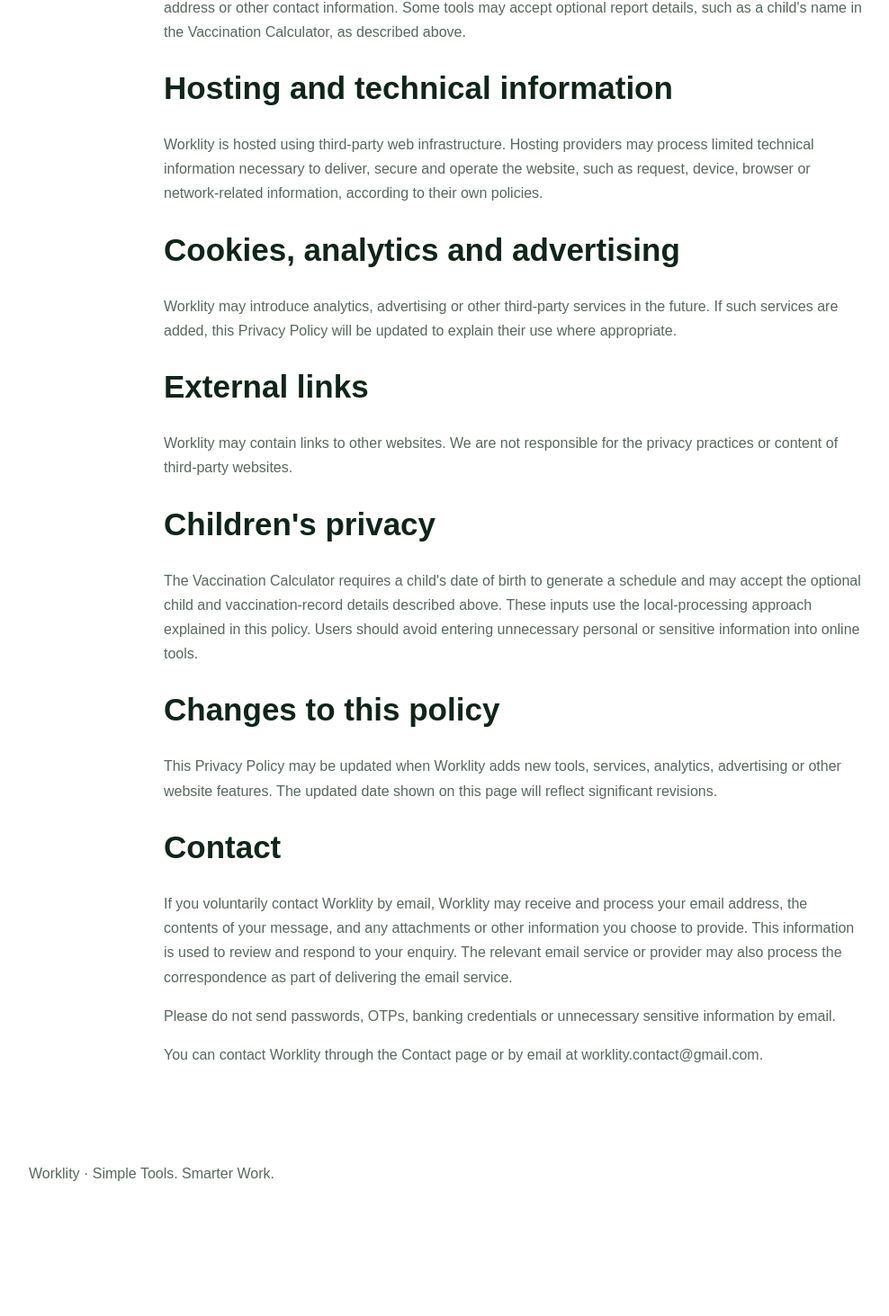
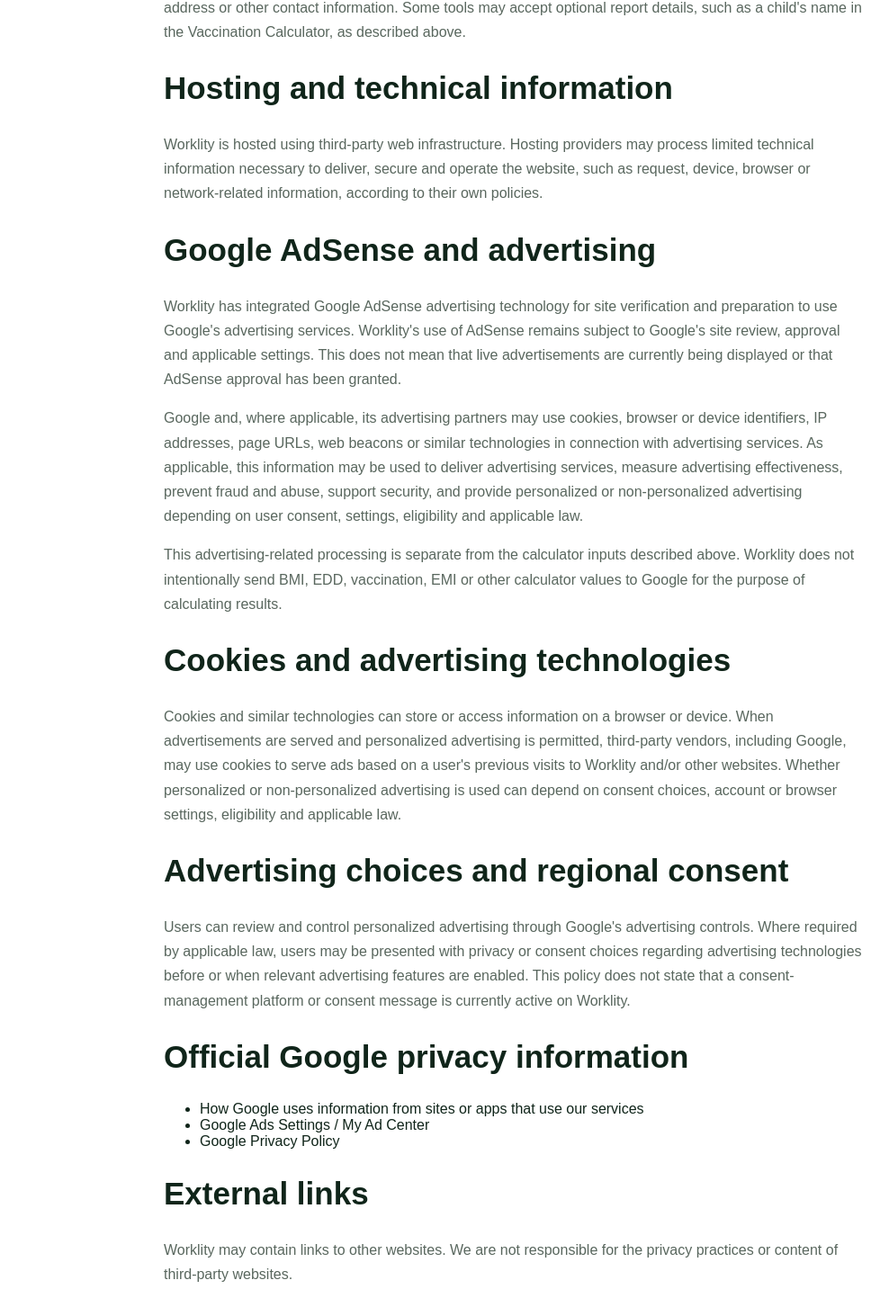
Before and after one commit to Arintri/worklity, a Next.js app: page /privacy-policy in a window 1280 px wide. Shown: the part 1284-2747 px from the top of the page at 90% size, without its empty margins (68-1056 px from the left). Before the commit the page ends 2648 px from the top, so only its background shows below. Built offline with nearby package versions, Linux system fonts and the light colour scheme.

Commit message:
Update privacy policy for AdSense integration

```diff
--- a/app/privacy-policy/page.js
+++ b/app/privacy-policy/page.js
@@ -47,7 +47,7 @@
 
       <section className="explain">
         <p>
-          <b>Last updated: September 5, 2026</b>
+          <b>Last updated: September 6, 2026</b>
         </p>
 
         <h2>Information you enter into our tools</h2>
@@ -135,14 +135,93 @@
           according to their own policies.
         </p>
 
-        <h2>Cookies, analytics and advertising</h2>
+        <h2>Google AdSense and advertising</h2>
 
         <p>
-          Worklity may introduce analytics, advertising or other
-          third-party services in the future. If such services are
-          added, this Privacy Policy will be updated to explain their
-          use where appropriate.
+          Worklity has integrated Google AdSense advertising technology
+          for site verification and preparation to use Google&apos;s
+          advertising services. Worklity&apos;s use of AdSense remains
+          subject to Google&apos;s site review, approval and applicable
+          settings. This does not mean that live advertisements are
+          currently being displayed or that AdSense approval has been
+          granted.
         </p>
+
+        <p>
+          Google and, where applicable, its advertising partners may use
+          cookies, browser or device identifiers, IP addresses, page URLs,
+          web beacons or similar technologies in connection with
+          advertising services. As applicable, this information may be
+          used to deliver advertising services, measure advertising
+          effectiveness, prevent fraud and abuse, support security, and
+          provide personalized or non-personalized advertising depending
+          on user consent, settings, eligibility and applicable law.
+        </p>
+
+        <p>
+          This advertising-related processing is separate from the
+          calculator inputs described above. Worklity does not
+          intentionally send BMI, EDD, vaccination, EMI or other
+          calculator values to Google for the purpose of calculating
+          results.
+        </p>
+
+        <h2>Cookies and advertising technologies</h2>
+
+        <p>
+          Cookies and similar technologies can store or access information
+          on a browser or device. When advertisements are served and
+          personalized advertising is permitted, third-party vendors,
+          including Google, may use cookies to serve ads based on a
+          user&apos;s previous visits to Worklity and/or other websites.
+          Whether personalized or non-personalized advertising is used can
+          depend on consent choices, account or browser settings,
+          eligibility and applicable law.
+        </p>
+
+        <h2>Advertising choices and regional consent</h2>
+
+        <p>
+          Users can review and control personalized advertising through
+          Google&apos;s advertising controls. Where required by applicable
+          law, users may be presented with privacy or consent choices
+          regarding advertising technologies before or when relevant
+          advertising features are enabled. This policy does not state
+          that a consent-management platform or consent message is
+          currently active on Worklity.
+        </p>
+
+        <h2>Official Google privacy information</h2>
+
+        <ul>
+          <li>
+            <a
+              href="https://policies.google.com/technologies/partner-sites"
+              target="_blank"
+              rel="noopener noreferrer"
+            >
+              How Google uses information from sites or apps that use our services
+            </a>
+          </li>
+          <li>
+            <a
+              href="https://myadcenter.google.com/"
+              target="_blank"
+              rel="noopener noreferrer"
+            >
+              Google Ads Settings / My Ad Center
+            </a>
+          </li>
+          <li>
+            <a
+              href="https://policies.google.com/privacy"
+              target="_blank"
+              rel="noopener noreferrer"
+            >
+              Google Privacy Policy
+            </a>
+          </li>
+        </ul>
 
         <h2>External links</h2>
 
```
